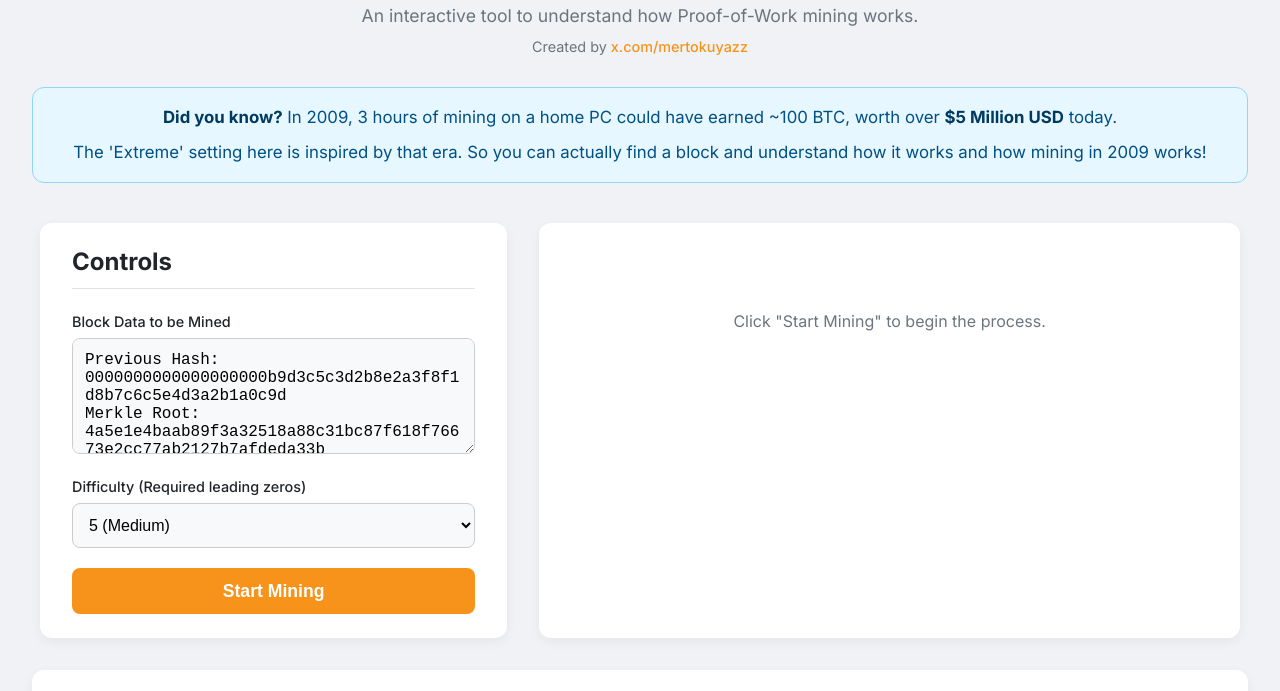
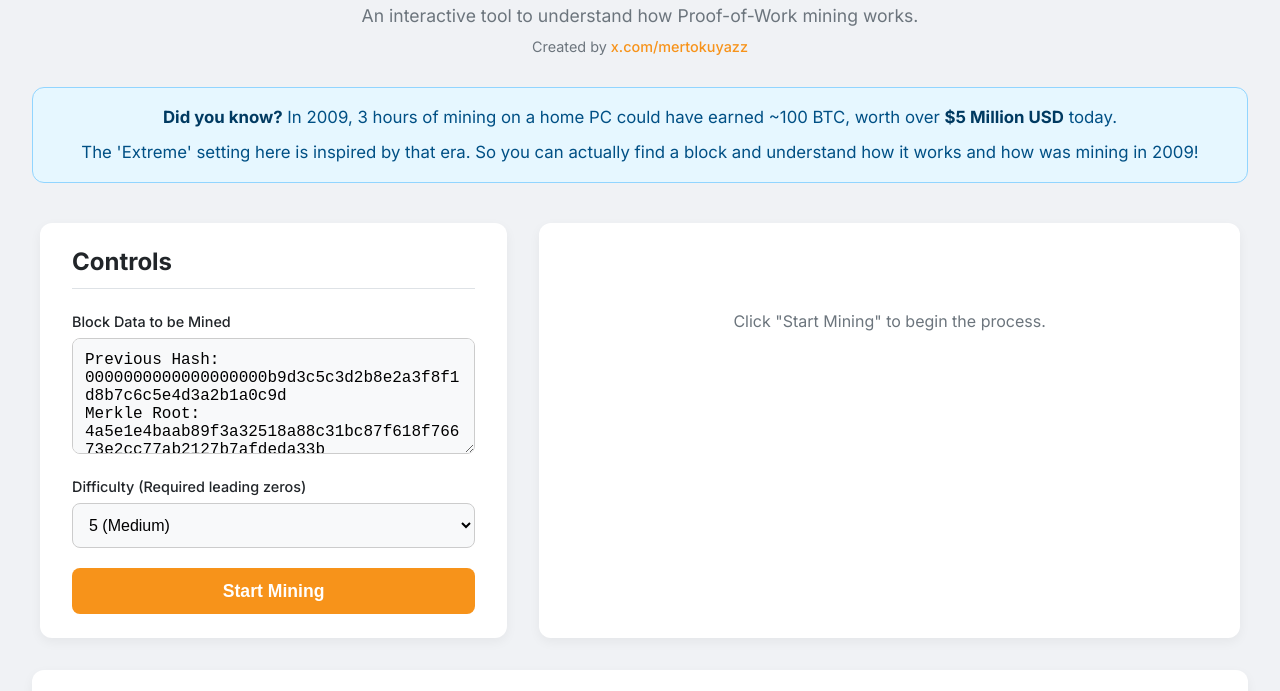
Before and after one commit to mertokuyaz/mertokuyaz.github.io, a plain HTML site: page index.html in a window 1280 px wide. Shown: the part 74-765 px from the top of the page. Drawn offline with Linux system fonts and the light colour scheme.

Commit message:
Update index.html

```diff
--- a/index.html
+++ b/index.html
@@ -21,7 +21,7 @@
         <p>
             <strong>Did you know?</strong> In 2009, 3 hours of mining on a home PC could have earned ~100 BTC, worth over <strong>$5 Million USD</strong> today.
             <br>
-            The 'Extreme' setting here is inspired by that era. So you can actually find a block and understand how it works and how mining in 2009 works!
+            The 'Extreme' setting here is inspired by that era. So you can actually find a block and understand how it works and how was mining in 2009!
         </p>
     </div>
 
```
